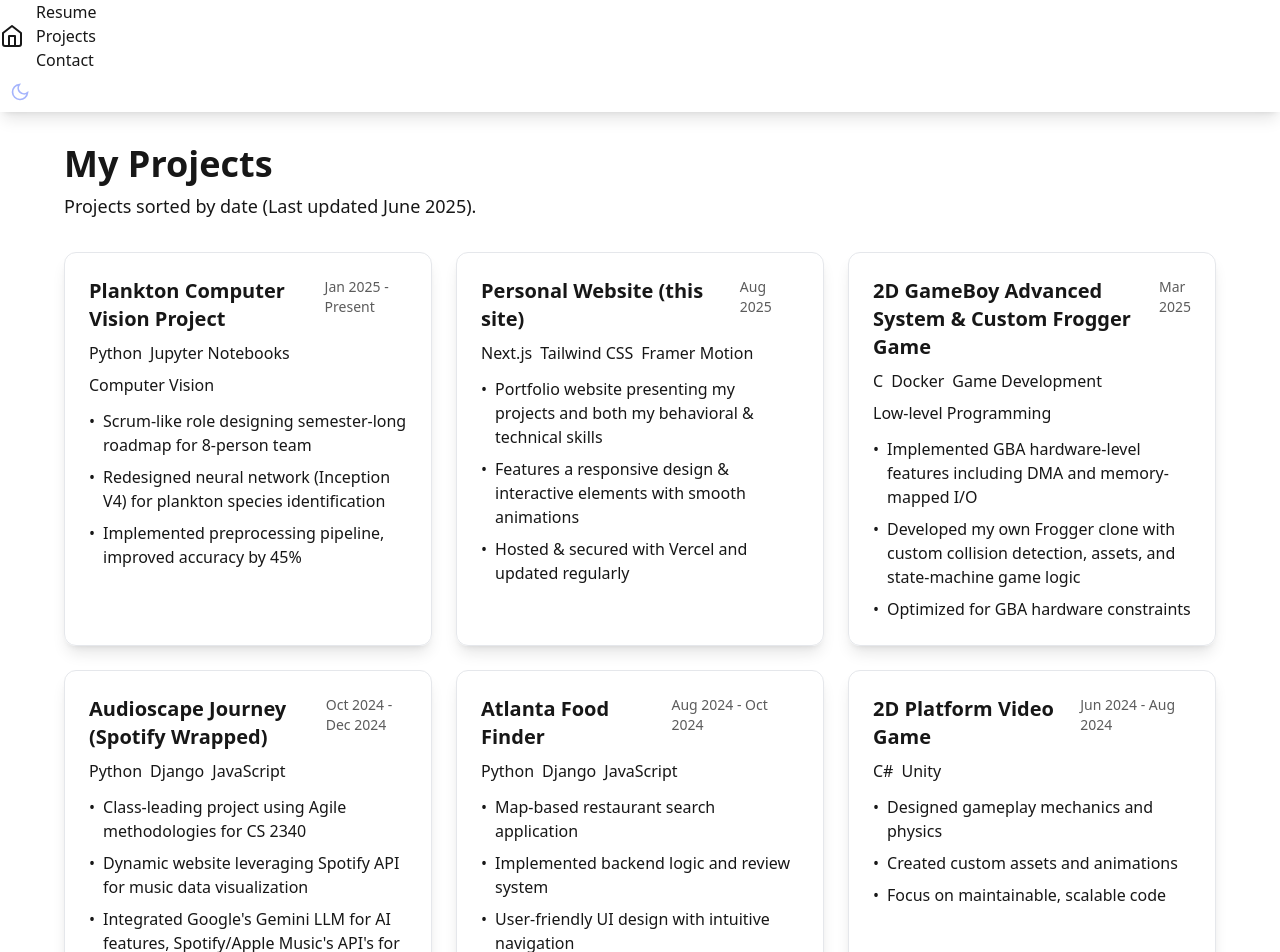
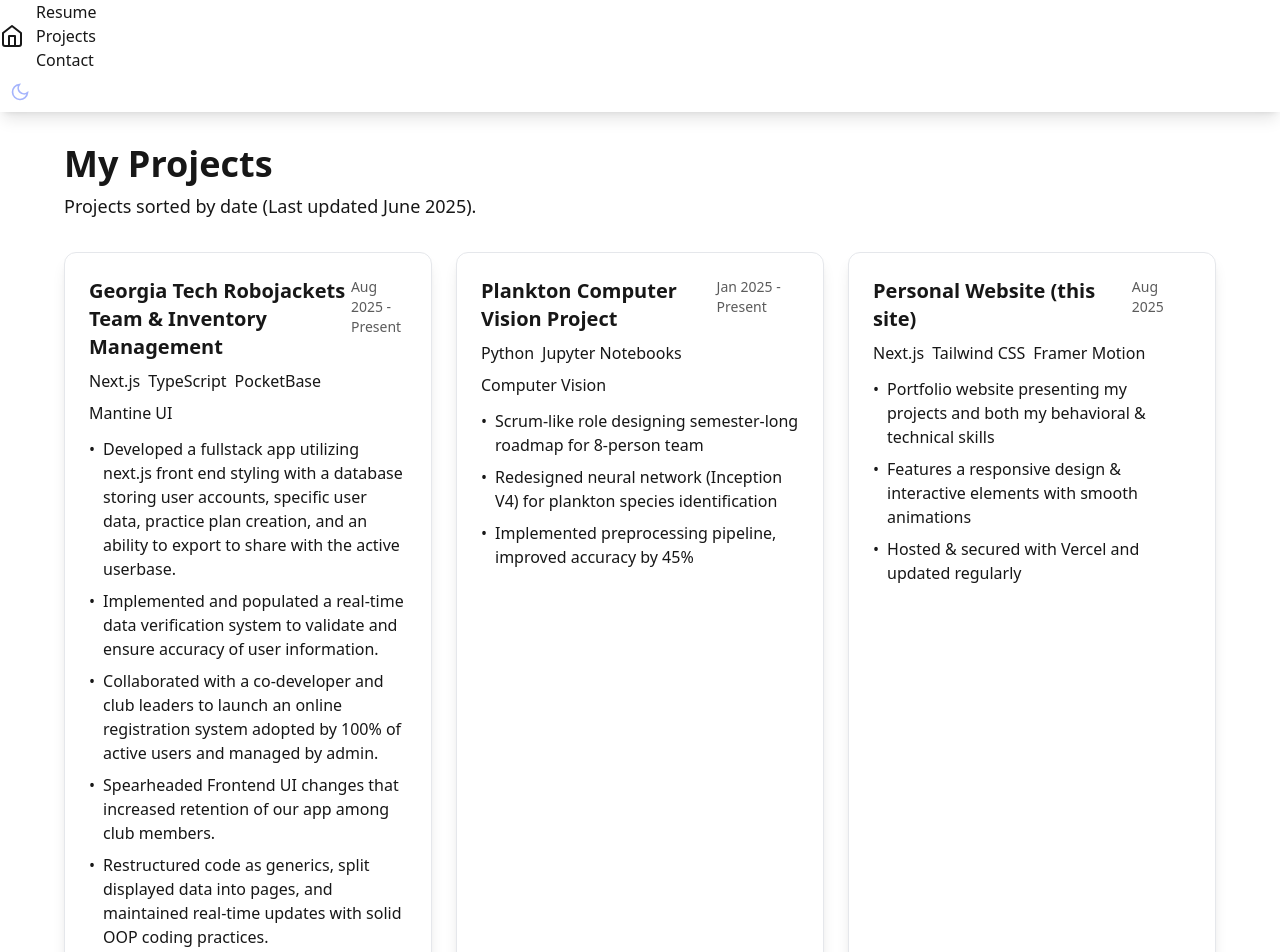
Before and after one commit to thatdudegrantt/personal-site, a Next.js app: page /projects in a window 1280 px wide. Shown: the top 952 px of the page. Built offline with nearby package versions, Linux system fonts and the light colour scheme.

Commit message:
added GTRW Project
- need to update frontend to add a (if larger than other projects description, add a button or something to unroll it to show the rest to keep the consistency of shape without having really large white spaces like how it is right now

```diff
--- a/src/app/projects/page.js
+++ b/src/app/projects/page.js
@@ -1,6 +1,18 @@
 "use client";
 export default function Projects() {
     const projects = [
+        {
+            title: "Georgia Tech Robojackets Team & Inventory Management",
+            tech: ["Next.js", "TypeScript", "PocketBase", "Mantine UI"],
+            date: "Aug 2025 - Present",
+            description: [
+                "Developed a fullstack app utilizing next.js front end styling with a database storing user accounts, specific user data, practice plan creation, and an ability to export to share with the active userbase.\n",
+                "Implemented and populated a real-time data verification system to validate and ensure accuracy of user information.",
+                "Collaborated with a co-developer and club leaders to launch an online registration system adopted by 100% of active users and managed by admin.",
+                "Spearheaded Frontend UI changes that increased retention of our app among club members.\n",
+                "Restructured code as generics, split displayed data into pages, and maintained real-time updates with solid OOP coding practices."
+            ]
+        },
         {
             title: "Plankton Computer Vision Project",
             tech: ["Python", "Jupyter Notebooks", "Computer Vision"],
```
